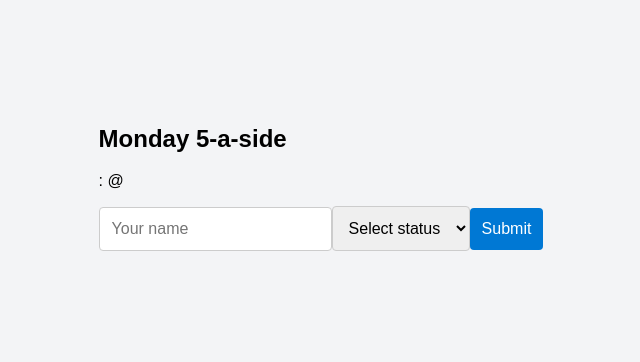
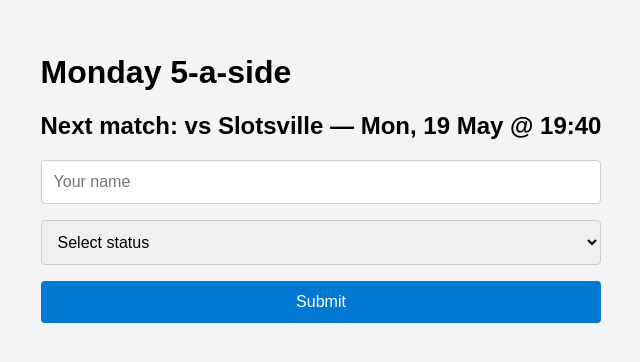
Before and after one commit to electricit-ltd/mnf, a React (Create React App) app: page / in a window 1280 px wide. Shown: the part 222-584 px from the top of the page, without its empty margins (319-959 px from the left). Built offline with nearby package versions, Linux system fonts and the light colour scheme.

Commit message:
Map fixtures.json fields to match UI (dateFormatted/fixture/kickoff)

```diff
--- a/src/App.js
+++ b/src/App.js
@@ -7,45 +7,59 @@ function App() {
   const [name, setName] = useState("");
   const [status, setStatus] = useState("");
   const [submitting, setSubmitting] = useState(false);
-  const [match, setMatch] = useState(null);
+  const [nextMatch, setNextMatch] = useState(null);
 
   useEffect(() => {
     const today = new Date();
-    const upcoming = fixtures
-      .map((fixture) => ({
-        ...fixture,
-        dateObj: new Date(fixture.date),
-      }))
-      .filter((fixture) => fixture.dateObj >= today)
-      .sort((a, b) => a.dateObj - b.dateObj)[0];
 
-    setMatch(upcoming || null);
+    // 1. Map each fixture to include the fields your UI expects:
+    const enriched = fixtures.map(f => {
+      const dateObj = new Date(f.date);
+      return {
+        // original JSON
+        ...f,
+        // helper fields for rendering
+        dateObj,
+        dateFormatted: dateObj.toLocaleDateString("en-GB", {
+          weekday: "short",
+          day: "numeric",
+          month: "short",
+        }),              // e.g. "Mon 19 May"
+        fixture: f.opponent,  // name your opponent as "fixture"
+        kickoff: f.time,      // map "time" to "kickoff"
+      };
+    });
+
+    // 2. Find the very next one
+    const upcoming = enriched
+      .filter(f => f.dateObj >= today)
+      .sort((a, b) => a.dateObj - b.dateObj)[0] || null;
+
+    setNextMatch(upcoming);
   }, []);
 
-  const handleSubmit = async () => {
-    if (!name || !status) return;
+  const handleSubmit = async e => {
+    e.preventDefault();
+    if (!name || !status || !nextMatch) return;
+
     setSubmitting(true);
-
     try {
       const res = await fetch("/api/submitPoll", {
         method: "POST",
-        headers: {
-          "Content-Type": "application/json",
-        },
+        headers: { "Content-Type": "application/json" },
         body: JSON.stringify({
           name,
           status,
-          date: match?.date,
+          date: nextMatch.date,
         }),
       });
-
-      const result = await res.json();
-      alert(result.body || "Submitted");
+      if (!res.ok) throw new Error(await res.text());
+      alert("Thanks! Your response has been recorded.");
       setName("");
       setStatus("");
     } catch (err) {
       console.error(err);
-      alert("Error submitting response.");
+      alert("Error submitting: " + err.message);
     } finally {
       setSubmitting(false);
     }
@@ -53,23 +67,25 @@ function App() {
 
   return (
     <div className="container">
-      <div className="card">
-        <h2>Monday 5-a-side</h2>
-        {match && (
-          <p className="fixture">
-            <strong>{match.dateFormatted}</strong>: {match.fixture} @ {match.kickoff}
-          </p>
-        )}
+      <h1>Monday 5-a-side</h1>
+
+      <h2>
+        {nextMatch
+          ? `Next match: vs ${nextMatch.fixture} — ${nextMatch.dateFormatted} @ ${nextMatch.kickoff}`
+          : "No upcoming match found"}
+      </h2>
+
+      <form onSubmit={handleSubmit} className="poll-form">
         <input
           type="text"
           placeholder="Your name"
           value={name}
-          onChange={(e) => setName(e.target.value)}
+          onChange={e => setName(e.target.value)}
           disabled={submitting}
         />
         <select
           value={status}
-          onChange={(e) => setStatus(e.target.value)}
+          onChange={e => setStatus(e.target.value)}
           disabled={submitting}
         >
           <option value="">Select status</option>
@@ -77,10 +93,10 @@ function App() {
           <option value="Maybe">Maybe</option>
           <option value="No">No</option>
         </select>
-        <button onClick={handleSubmit} disabled={submitting}>
-          {submitting ? "Submitting..." : "Submit"}
+        <button type="submit" disabled={submitting}>
+          {submitting ? "Submitting…" : "Submit"}
         </button>
-      </div>
+      </form>
     </div>
   );
 }
```
